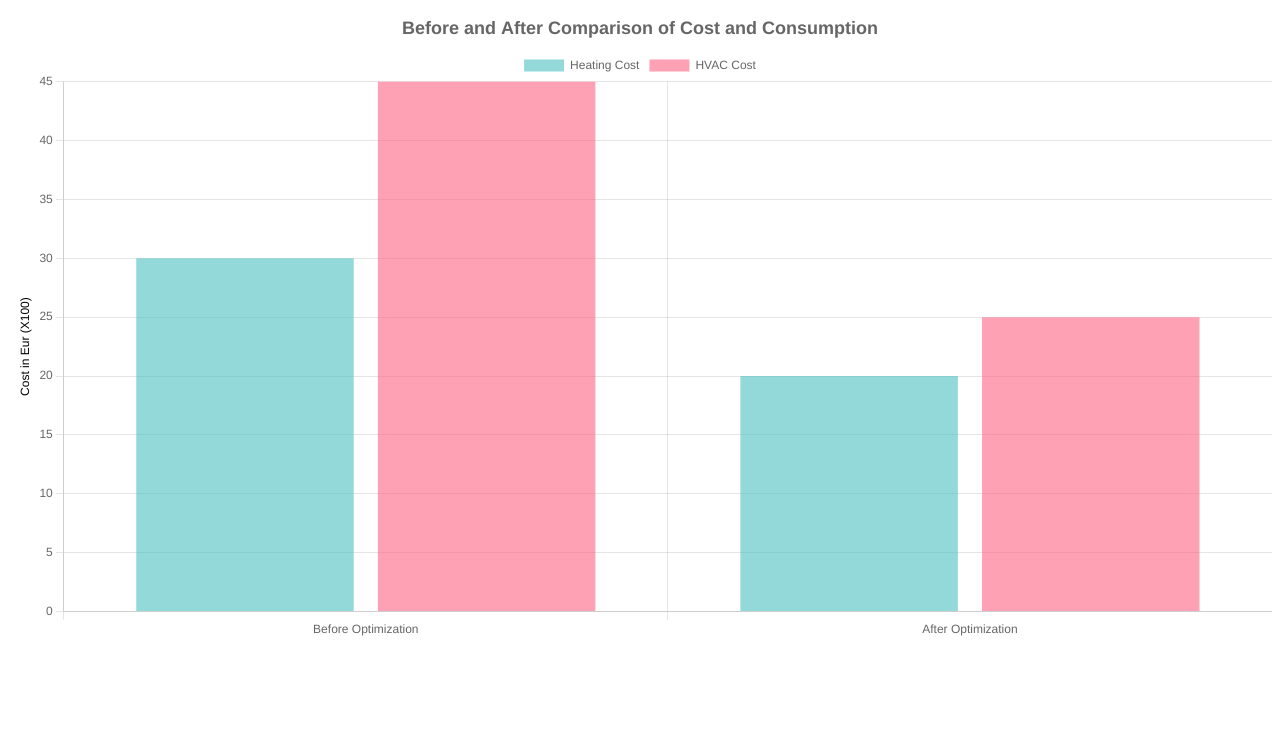
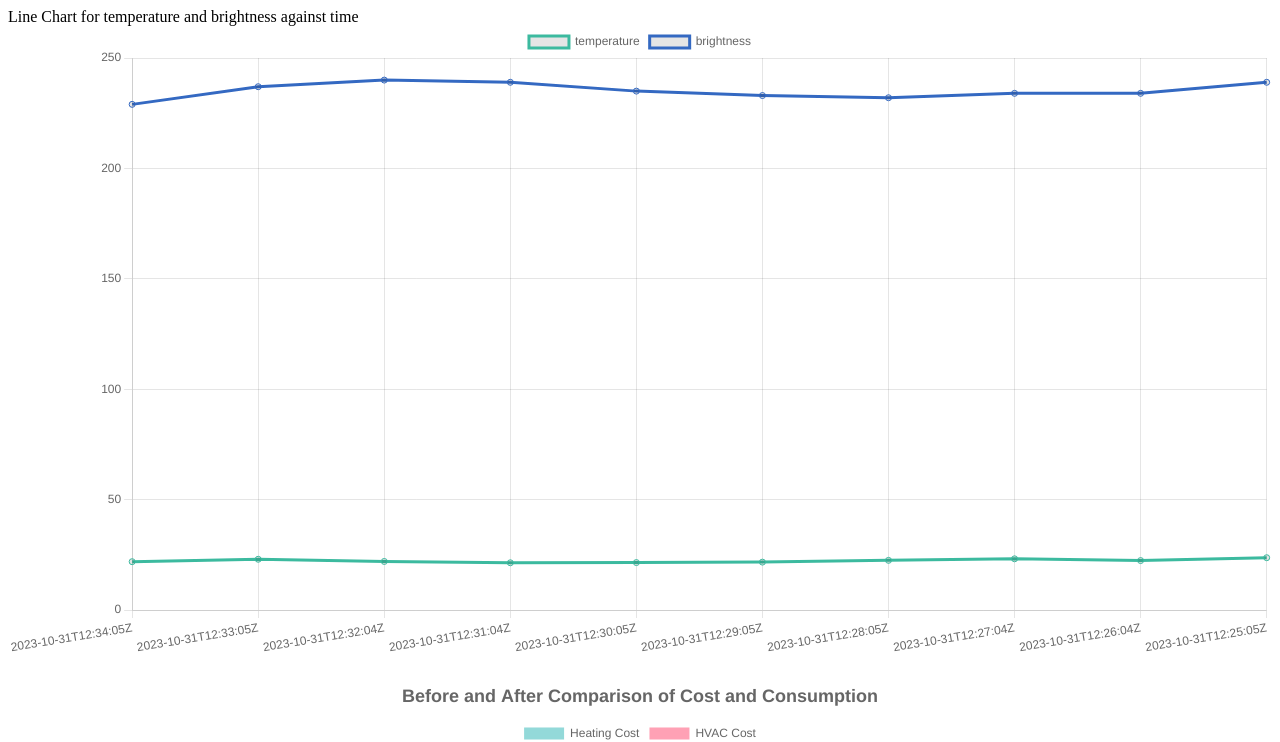
Before and after one commit to MananCoder29/DataVizForValues, a plain HTML site: page index.html in a window 1280 px wide. Shown: the top 742 px of the page. Drawn offline with nearby package versions, Linux system fonts and the light colour scheme.

Commit message:
Update index.html

```diff
--- a/index.html
+++ b/index.html
@@ -7,6 +7,7 @@
     <link rel="stylesheet" href="style.css" />
     <!-- <script src="https://d3js.org/d3.v7.min.js"></script> -->
     <script src="https://cdn.jsdelivr.net/npm/chart.js"></script>
+    <script src="https://unpkg.com/axios/dist/axios.min.js"></script>
 </head>
 <body>
     <!-- <div id="bar-chart"></div>
@@ -16,6 +17,39 @@
 
     <div class="legend" id="bar-legend"></div>
     <div class="legend" id="pie-legend"></div> -->
+    <div class="style-title">Line Chart for temperature and brightness against time</div>
+    <canvas id="line-chart"></canvas>
+    <script>
+ new Chart(document.getElementById("line-chart"), {
+		type : 'line',
+		data : {
+			labels :  ["2023-10-31T12:34:05Z","2023-10-31T12:33:05Z","2023-10-31T12:32:04Z","2023-10-31T12:31:04Z","2023-10-31T12:30:05Z","2023-10-31T12:29:05Z","2023-10-31T12:28:05Z","2023-10-31T12:27:04Z","2023-10-31T12:26:04Z","2023-10-31T12:25:05Z"],
+			datasets : [
+					{
+						data : [21.9,23,22,21.4,21.5,21.7,22.5,23.2,22.4,23.7],
+						label : "temperature",
+                        color: "",
+						borderColor : "#3cba9f",
+						fill : false
+					},
+                {
+                    data :[229,237,240,239,235,233,232,234,234,239],
+						label : "brightness",
+                        color:"",
+						borderColor : "#3469c2",
+						fill : false
+                }]
+		},
+		options : {
+			title : {
+				display : true,
+				text : 'Chart JS Line Chart Example'
+			}
+		}
+	});
+    </script>
+
+    <br/>
     <canvas id="myChart" width="400" height="200"></canvas>
     <script src="main.js"></script>
 </body>
```
